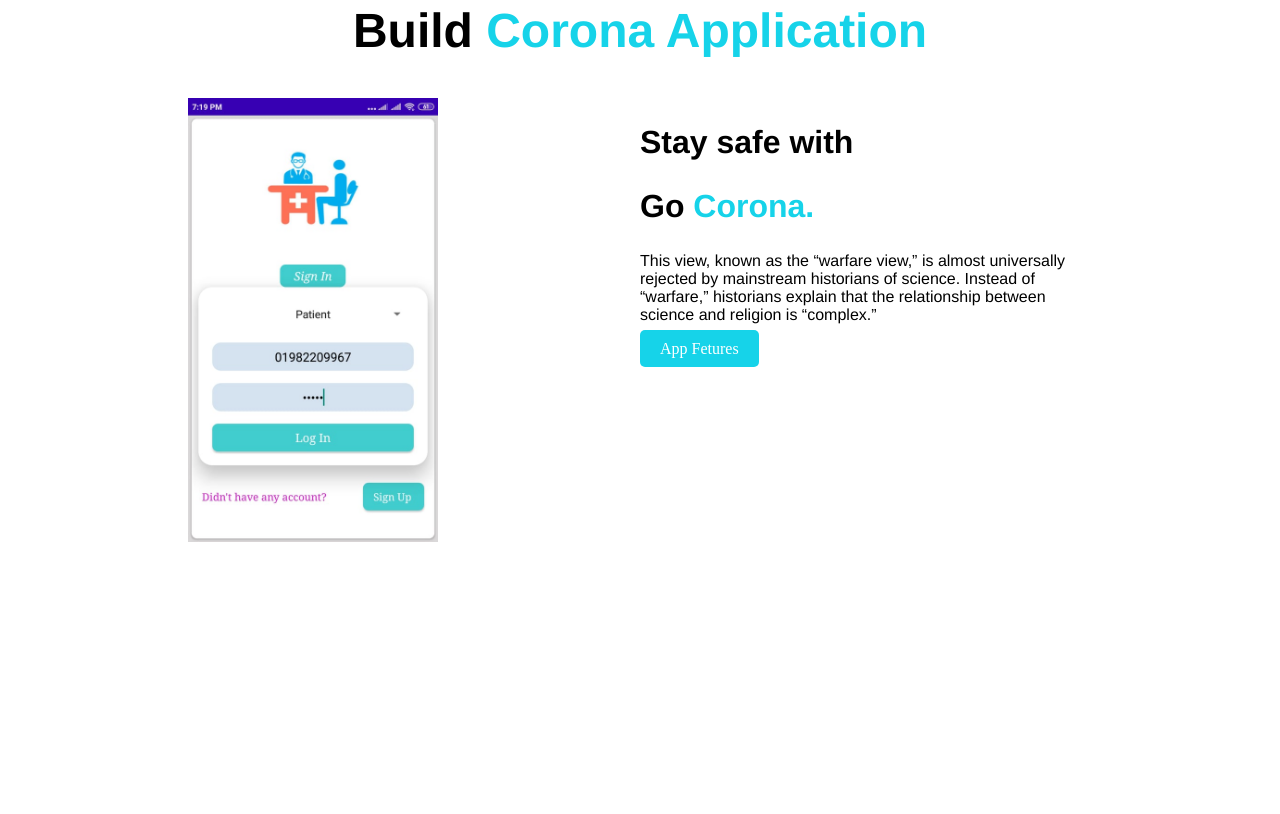
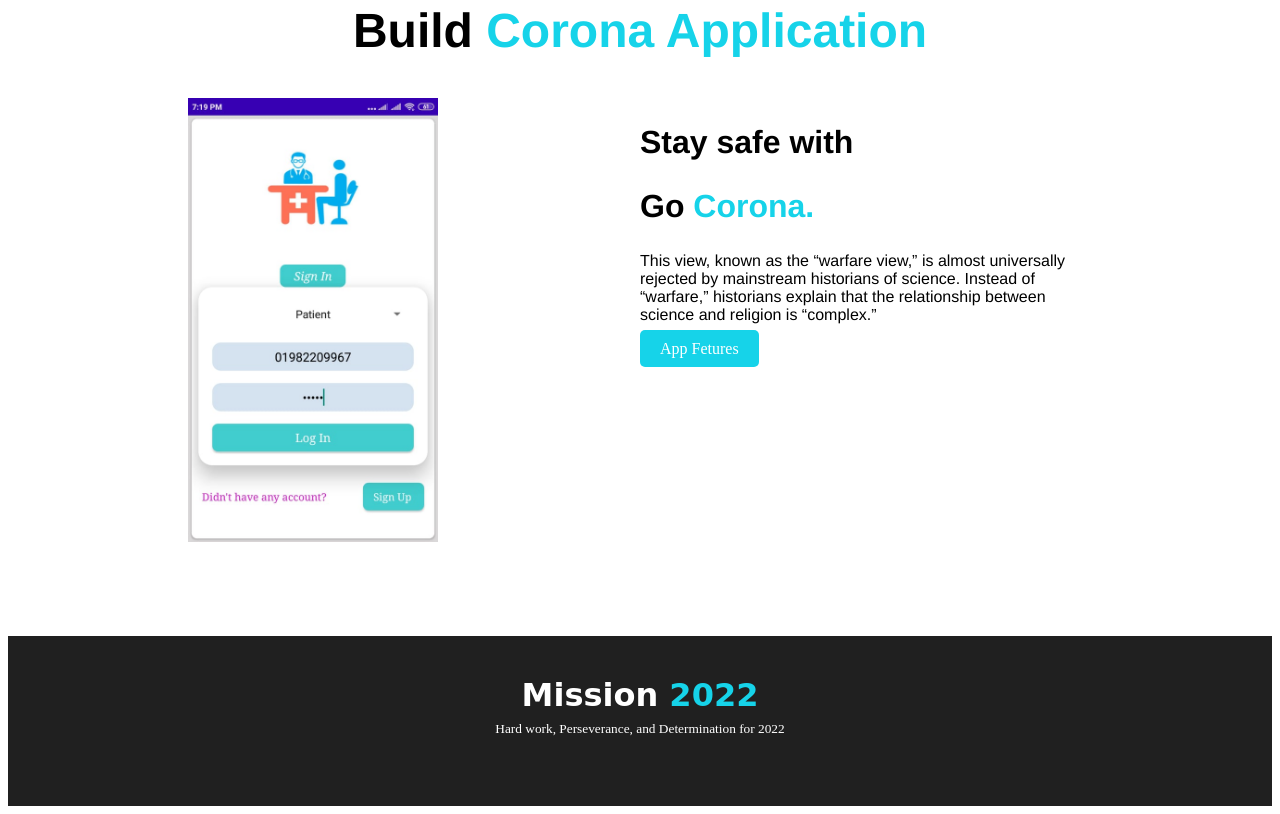
Before and after one commit to tanianasrin1/assignment-1-repo, a plain HTML site: page index.html in a window 1280 px wide. Shown: the part 2035-2849 px from the top of the page. Before the commit the page ends 2589 px from the top, so only its background shows below. Drawn offline with Linux system fonts and the light colour scheme.

Commit message:
added body

```diff
--- a/index.html
+++ b/index.html
@@ -92,7 +92,7 @@
             <div class="mid-theory1">
                 <h2 class="mid-font">Develop </h2>
                 <h2 class="mid-font">Without Limits</h2>
-                <p>In the 20th century, there was a battle amongst cosmologists between the steady state theory and the big bang theory. The steady state theory, which entailed an eternal universe without a beginning</p>
+                <p>The steady state theory, which entailed an eternal universe without a beginning, was developed and advocated by atheist scientists such as Fred Hoyle.</p>
 
                 <span class="text-button ">Read the Documentation</span>
 
@@ -126,6 +126,14 @@
 
      </section>
 
+     <section class="last-sec">
+        <div class="last-footer">
+            <h1 class="last-class">Mission  <span style="color: #16d3e9;;"> 2022</span></h1>
+             <small>Hard work, Perseverance, and Determination for 2022</small>
+        </div>
+
+     </section>
+
 
 
 
--- a/style.css
+++ b/style.css
@@ -123,3 +123,20 @@ p {
 .footer-div {
   display: flex;
 }
+.last-footer {
+  width: 100%;
+  height: 170px;
+  background-color: rgb(32, 32, 32);
+}
+
+.last-sec {
+  margin-top: 90px;
+  color: white;
+  text-align: center;
+}
+.last-class {
+  font-size: 2em;
+  font-family: cursive;
+  padding-top: 40px;
+  margin-bottom: 5px;
+}
```
